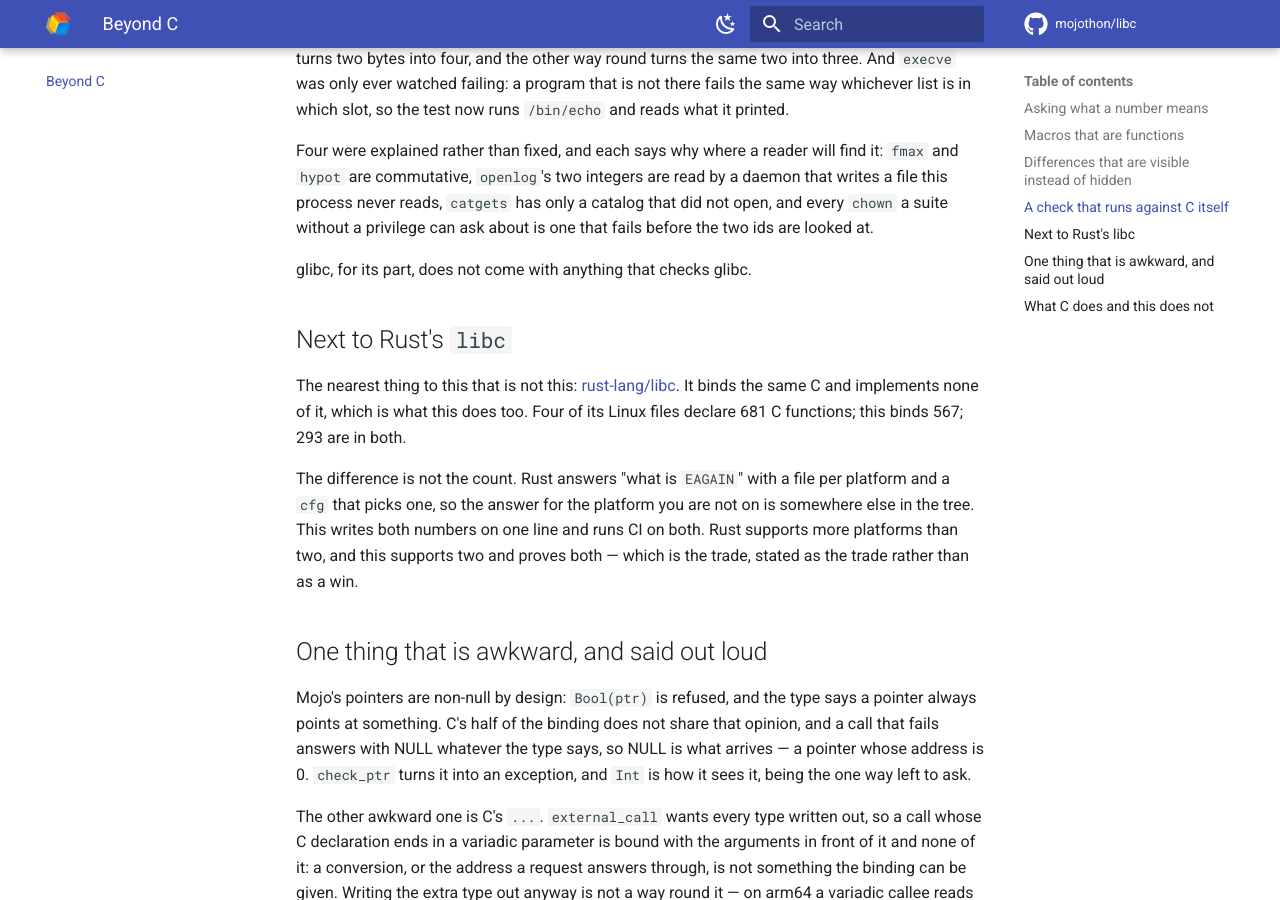
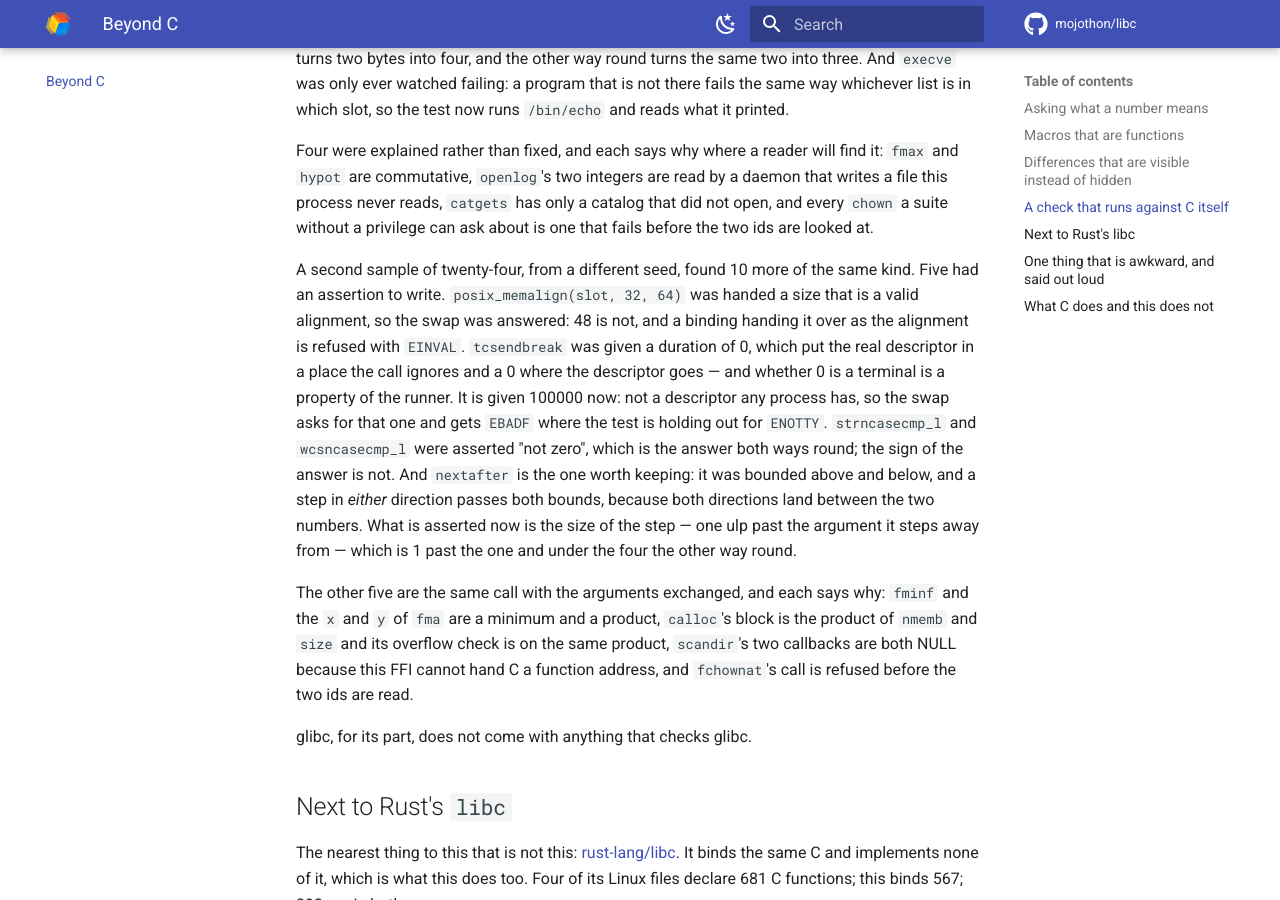
Before and after one commit to mojothon/libc, an MkDocs documentation site: the page built from docs/beyond-c.md, in a window 1280 px wide and 900 px high, scrolled down 5447 px. Built offline with MkDocs 1.6.1 and Material for MkDocs 9.7.7, drawn with Linux system fonts in a browser that asks for light colours; comment, search, counter and statistics services are not loaded.

Commit message:
test(suite): ask the second batch of swapped arguments
`--kind order`'s second sample of twenty-four, from a different seed, came
back 11 caught, 2 crashed and 10 that passed -- the same rate as the first
sample, which is the point of taking a second one.

Five had an assertion to write. `posix_memalign(slot, 32, 64)` was handed a
size that is itself a valid alignment, so the swap was answered with an
allocation of 32 bytes; 48 is not a power of two, and a binding handing it over
as the alignment is refused with EINVAL. `tcsendbreak(fd, 0)` put the real
descriptor where the call ignores it and a 0 where the descriptor goes, and
whether 0 is a terminal is a property of the runner rather than of the binding
-- it is given 100000, which is nobody's descriptor, so the swap asks for that
one and gets EBADF where the test holds out for ENOTTY. `strncasecmp_l` and
`wcsncasecmp_l` were held to "not zero", which is the answer both ways round;
the sign is not. And `nextafter` was the interesting one: it was bounded above
and below, and a step in either direction passes both bounds, because both
directions land between the two numbers. What is asserted now is the size of
the step, one ulp past the argument it steps away from.

Five more are the same call with the arguments exchanged, and the reason is in
the script's SAME_ORDER: `fminf` is a minimum, the first two arguments of `fma`
are a product, `calloc`'s block and its overflow check are both the product of
`nmemb` and `size`, `scandir`'s two callbacks are both NULL because this FFI
cannot hand C a function address, and `fchownat`'s call is refused before the
two ids are read.

Same sample after the fixes: 16 caught, 2 crashed, 6 the same call either way,
and none unaccounted for.

```diff
--- a/docs/beyond-c.md
+++ b/docs/beyond-c.md
@@ -266,6 +266,29 @@ by a daemon that writes a file this process never reads, `catgets` has only a
 catalog that did not open, and every `chown` a suite without a privilege can
 ask about is one that fails before the two ids are looked at.
 
+A second sample of twenty-four, from a different seed, found 10 more of the
+same kind. Five had an assertion to write. `posix_memalign(slot, 32, 64)` was
+handed a size that is a valid alignment, so the swap was answered: 48 is not,
+and a binding handing it over as the alignment is refused with `EINVAL`.
+`tcsendbreak` was given a duration of 0, which put the real descriptor in a
+place the call ignores and a 0 where the descriptor goes — and whether 0 is a
+terminal is a property of the runner. It is given 100000 now: not a descriptor
+any process has, so the swap asks for that one and gets `EBADF` where the test
+is holding out for `ENOTTY`. `strncasecmp_l` and `wcsncasecmp_l` were asserted
+"not zero", which is the answer both ways round; the sign of the answer is
+not. And `nextafter` is the one worth keeping: it was bounded above and below,
+and a step in *either* direction passes both bounds, because both directions
+land between the two numbers. What is asserted now is the size of the step —
+one ulp past the argument it steps away from — which is 1 past the one and
+under the four the other way round.
+
+The other five are the same call with the arguments exchanged, and each says
+why: `fminf` and the `x` and `y` of `fma` are a minimum and a product,
+`calloc`'s block is the product of `nmemb` and `size` and its overflow check is
+on the same product, `scandir`'s two callbacks are both NULL because this FFI
+cannot hand C a function address, and `fchownat`'s call is refused before the
+two ids are read.
+
 glibc, for its part, does not come with anything that checks glibc.
 
 ## Next to Rust's `libc`
```
Also changed, not shown: CHANGELOG.md (+23 -1 lines), 6 other files.
